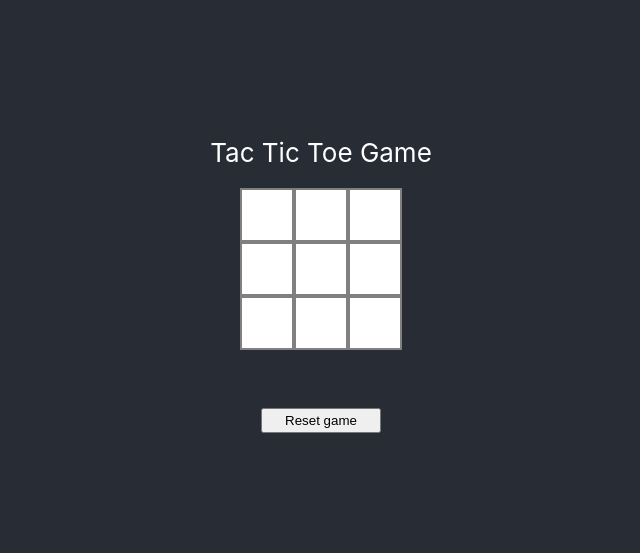
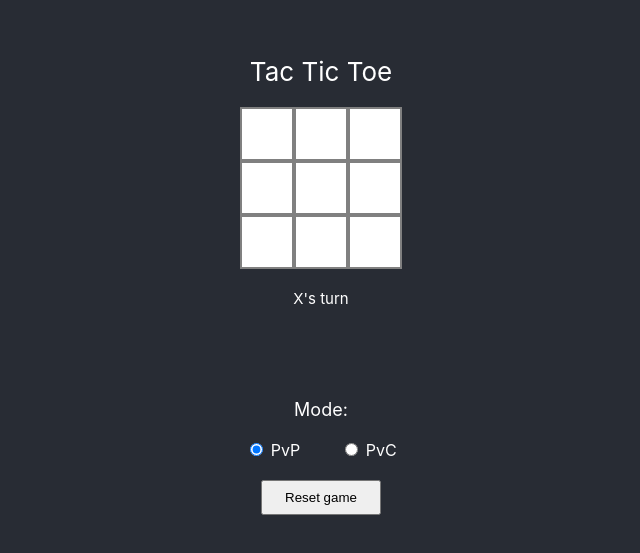
Before and after one commit to Woverlin/tac-tic-toe2, a React (Create React App) app: page / in a window 1280 px wide. Shown: the part 125-678 px from the top of the page, without its empty margins (319-959 px from the left). Built offline with nearby package versions, Linux system fonts and the light colour scheme.

Commit message:
create PvC mode

```diff
--- a/src/components/TacTicItem/index.jsx
+++ b/src/components/TacTicItem/index.jsx
@@ -1,8 +1,7 @@
 import React from 'react';
 import './TacTicItem.scss'
-const TacticItem = ({ table, col, row, round, onClick, className = '' }) => {
-    const tableValue = table?.[col]?.[row]
-    const value = tableValue === -1 ? null : tableValue === 1 ? 'X' : 'O'
+const TacticItem = ({ gribValue, onClick, className = '' }) => {
+    const value = gribValue === -1 ? null : gribValue === 1 ? 'X' : 'O'
     return (
         <div className={`tac-tic-item ${className}`} onClick={onClick}>
             {value}
--- a/src/pages/Home/Home.scss
+++ b/src/pages/Home/Home.scss
@@ -14,12 +14,26 @@
     }
     .result-container{
         height: 50px;
+        padding: 20px 0;
         .result {
-            padding: 20px 0;
+            font-size: 20px;
+        }
+        .turn{
+            font-size:15px;
+        }
+    }
+    .game-mode{
+        padding:20px 0;
+        font-size: 16px;
+        .title{
+            font-size: 18px;
+        }
+        span{
+            padding:0 20px;
         }
     }
     .button-reset{
-        height: 25px;
+        height: 35px;
         width: 120px;
     }
 
--- a/src/pages/Home/HomeView.jsx
+++ b/src/pages/Home/HomeView.jsx
@@ -1,30 +1,52 @@
 import React from "react";
+import { PLAYERS } from ".";
 import TacticItem from "../../components/TacTicItem";
 import './Home.scss';
-const HomeView = ({ table, round, onClick, winner, reset }) => {
+const HomeView = ({ table, player, onClick, winner, reset, mode, setMode, isGameRunning }) => {
     const winnerName = winner === 2 ? 'No one win' : winner === 1 ? 'X win' : 'O win'
     return (
         <div className='home'>
             <div className='title'>
-                Tac Tic Toe Game
+                Tac Tic Toe
             </div>
             <div className='table'>
                 {table?.map((col, indexCol) => <div key={indexCol} className='table-row'>
                     {col?.map((row, indexRow) =>
-                        <TacticItem key={indexCol + indexRow} className={`tactic${indexCol}${indexRow}`} onClick={() => onClick(indexCol, indexRow)} row={indexRow} col={indexCol} {...{ round, table }} />)}
+                        <TacticItem
+                            key={indexCol + indexRow}
+                            gribValue={table[indexCol][indexRow]}
+                            className={`tactic${indexCol}${indexRow}`}
+                            onClick={() => onClick(indexCol, indexRow, player, false)} />)}
                 </div>
                 )}
                 <div className='result-container'>
-                    {winner !== -1 &&
+                    {winner !== -1 ?
                         <div className='result'>
                             {winnerName}
                         </div>
+                        : <div className="turn">
+                            {player === PLAYERS.ONE ? "X's turn" : "O's turn"}
+                        </div>
                     }
                 </div>
-                <button className='button-reset' onClick={reset}>
-                    Reset game
-                </button>
             </div>
+            <div className='game-mode'>
+                <div className='title'>
+                    Mode:
+                </div>
+
+                <div >
+                    <span>
+                        <input onChange={() => !isGameRunning && setMode(0)} checked={mode === 0} type="radio" /> PvP
+                    </span>
+                    <span>
+                        <input onChange={() => !isGameRunning && setMode(1)} type="radio" checked={mode === 1} /> PvC
+                    </span>
+                </div>
+            </div>
+            <button className='button-reset' onClick={reset}>
+                Reset game
+            </button>
         </div>
     );
 };
--- a/src/pages/Home/index.jsx
+++ b/src/pages/Home/index.jsx
@@ -1,19 +1,36 @@
-import React, { useState } from "react";
+import React, { useState, useEffect } from "react";
 import HomeView from "./HomeView";
 
-export const ROUND = {
+export const PLAYERS = {
     ONE: 1,
     TWO: 0,
 };
 const Home = () => {
     const initTabel = [new Array(3).fill(-1), new Array(3).fill(-1), new Array(3).fill(-1)];
     const [table, setTable] = useState(initTabel);
-    const [round, setRound] = useState(ROUND.ONE)
+    const [player, setPlayer] = useState(PLAYERS.ONE)
     const [winner, setWinner] = useState(-1);
+    const [mode, setMode] = useState(0);
+    const [isGameRunning, setIsGameRunning] = useState(false)
 
-    const onCheckWinner = () => {
-        const diagonals = checkDiagonals();
-        const winer = checkVerticalsAndHorizontals();
+    useEffect(() => {
+        resumeGame()
+    }, [])
+
+    const resumeGame = () => {
+        const persistData = localStorage.getItem('tableData');
+        const player = localStorage.getItem('player');
+        const mode = localStorage.getItem('mode');
+        if (persistData && Array.isArray(JSON.parse(persistData))) {
+            setTable(JSON.parse(persistData))
+        }
+        if (player !== null) setPlayer(+player);
+        setMode(+mode)
+    }
+
+    const onCheckWinner = (player) => {
+        const diagonals = checkDiagonals(player);
+        const winer = checkVerticalsAndHorizontals(player);
 
         if (diagonals !== -1) {
             return diagonals;
@@ -29,13 +46,12 @@ const Home = () => {
         return -1
     };
 
-
-    const checkDiagonals = () => {
+    const checkDiagonals = (player) => {
         if (
-            (table[0][0] === round && table[1][1] === round && table[2][2] === round) ||
-            (table[0][2] === round && table[1][1] === round && table[2][0] === round)
+            (table[0][0] === player && table[1][1] === player && table[2][2] === player) ||
+            (table[0][2] === player && table[1][1] === player && table[2][0] === player)
         ) {
-            return round;
+            return player;
         }
         return -1;
     };
@@ -51,33 +67,69 @@ const Home = () => {
         return true;
     };
 
-    const checkVerticalsAndHorizontals = () => {
+    const checkVerticalsAndHorizontals = (player) => {
         for (let i = 0; i <= 2; i++) {
             if (
-                (table[0][i] === round && table[1][i] === round && table[2][i] === round) ||
-                (table[i][0] === round && table[i][1] === round && table[i][2] === round)
+                (table[0][i] === player && table[1][i] === player && table[2][i] === player) ||
+                (table[i][0] === player && table[i][1] === player && table[i][2] === player)
             ) {
-                return round;
+                return player;
             }
         }
         return -1;
     };
 
-    const onClick = (col, row) => {
+    const changePlayer = (currentPlayer) => {
+        const nextPlayer = currentPlayer === PLAYERS.TWO ? PLAYERS.ONE : PLAYERS.TWO;
+        setPlayer(nextPlayer);
+        localStorage.setItem("player", nextPlayer.toString());
+    }
+
+    const resetTable = () => {
+        setIsGameRunning(false);
+        localStorage.removeItem("player");
+        localStorage.removeItem("tableData");
+    }
+
+    const ComputerCheck = (player) => {
+        let col = 0;
+        let row = 0;
+        do {
+            col = Math.floor(Math.random() * 3);
+            row = Math.floor(Math.random() * 3);
+        }
+        while (table[col][row] !== -1);
+
+        onClick(col, row, player, true)
+    }
+
+    const onClick = (col, row, player, isComputor = false) => {
         if (table[col][row] !== -1 || winner !== -1) return null;
-        table[col][row] = round;
+        setIsGameRunning(true)
+        table[col][row] = player;
+        setTable([...table])
+        const newWinner = onCheckWinner(player)
+        if (newWinner !== -1) {
+            resetTable()
+            return setWinner(newWinner);
+        }
+        changePlayer(player);
+        localStorage.setItem('tableData', JSON.stringify(table))
+        localStorage.setItem('mode', mode.toString());
 
-        setRound(round === ROUND.TWO ? ROUND.ONE : ROUND.TWO)
-        setTable([...table])
-        setWinner(onCheckWinner(table, round))
+        if (!isComputor && mode === 1 && newWinner === -1) {
+            const nextPlayer = player === PLAYERS.TWO ? PLAYERS.ONE : PLAYERS.TWO;
+            ComputerCheck(nextPlayer)
+        }
     }
 
     const reset = () => {
         setTable(initTabel);
         setWinner(-1);
-        setRound(ROUND.ONE)
+        setPlayer(PLAYERS.ONE);
+        resetTable()
     }
 
-    return <HomeView {...{ table, round, onClick, reset, winner }} />;
+    return <HomeView {...{ table, player, onClick, reset, winner, mode, setMode, isGameRunning }} />;
 };
 export default Home;
```
Also changed, not shown: .prettierrc.js (added).
